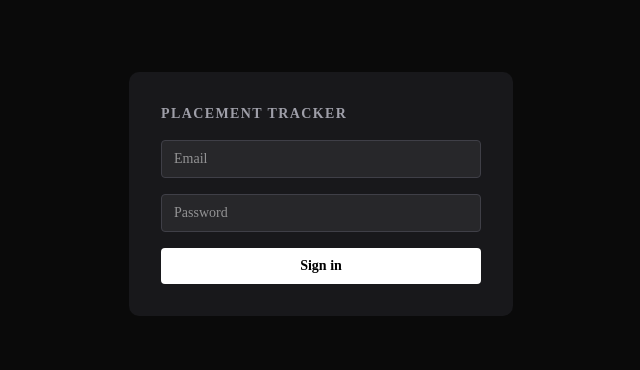
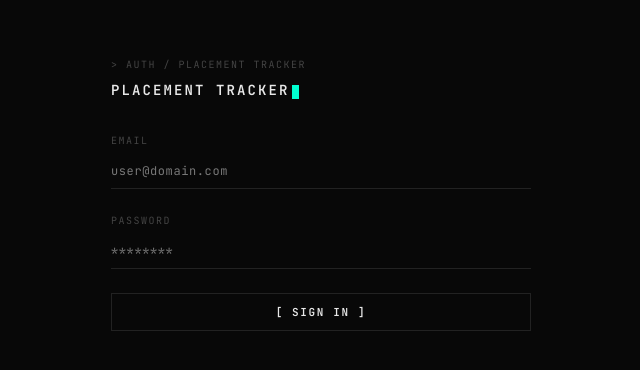
Before and after one commit to sami-ahmed23/placement-tracker, a Next.js app: page /login in a window 1280 px wide. Shown: the part 206-576 px from the top of the page, without its empty margins (319-959 px from the left). Built offline with nearby package versions, Linux system fonts and the light colour scheme; no server answers.

Commit message:
design: clinical terminal UI overhaul – JetBrains Mono, bracket badges, status accents

```diff
--- a/app/globals.css
+++ b/app/globals.css
@@ -1,130 +1,67 @@
 @import "tailwindcss";
-@import "tw-animate-css";
-@import "shadcn/tailwind.css";
 
-@custom-variant dark (&:is(.dark *));
-
-@theme inline {
-  --color-background: var(--background);
-  --color-foreground: var(--foreground);
-  --font-sans: var(--font-sans);
-  --font-mono: var(--font-geist-mono);
-  --font-heading: var(--font-sans);
-  --color-sidebar-ring: var(--sidebar-ring);
-  --color-sidebar-border: var(--sidebar-border);
-  --color-sidebar-accent-foreground: var(--sidebar-accent-foreground);
-  --color-sidebar-accent: var(--sidebar-accent);
-  --color-sidebar-primary-foreground: var(--sidebar-primary-foreground);
-  --color-sidebar-primary: var(--sidebar-primary);
-  --color-sidebar-foreground: var(--sidebar-foreground);
-  --color-sidebar: var(--sidebar);
-  --color-chart-5: var(--chart-5);
-  --color-chart-4: var(--chart-4);
-  --color-chart-3: var(--chart-3);
-  --color-chart-2: var(--chart-2);
-  --color-chart-1: var(--chart-1);
-  --color-ring: var(--ring);
-  --color-input: var(--input);
-  --color-border: var(--border);
-  --color-destructive: var(--destructive);
-  --color-accent-foreground: var(--accent-foreground);
-  --color-accent: var(--accent);
-  --color-muted-foreground: var(--muted-foreground);
-  --color-muted: var(--muted);
-  --color-secondary-foreground: var(--secondary-foreground);
-  --color-secondary: var(--secondary);
-  --color-primary-foreground: var(--primary-foreground);
-  --color-primary: var(--primary);
-  --color-popover-foreground: var(--popover-foreground);
-  --color-popover: var(--popover);
-  --color-card-foreground: var(--card-foreground);
-  --color-card: var(--card);
-  --radius-sm: calc(var(--radius) * 0.6);
-  --radius-md: calc(var(--radius) * 0.8);
-  --radius-lg: var(--radius);
-  --radius-xl: calc(var(--radius) * 1.4);
-  --radius-2xl: calc(var(--radius) * 1.8);
-  --radius-3xl: calc(var(--radius) * 2.2);
-  --radius-4xl: calc(var(--radius) * 2.6);
+:root {
+  --background: #080808;
+  --foreground: #e8e8e8;
+  --accent: #00ffd1;
+  --border: #222222;
+  --muted: #444444;
+  --card: #0f0f0f;
+  --font-mono: "JetBrains Mono", monospace;
 }
 
-:root {
-  --background: oklch(1 0 0);
-  --foreground: oklch(0.145 0 0);
-  --card: oklch(1 0 0);
-  --card-foreground: oklch(0.145 0 0);
-  --popover: oklch(1 0 0);
-  --popover-foreground: oklch(0.145 0 0);
-  --primary: oklch(0.205 0 0);
-  --primary-foreground: oklch(0.985 0 0);
-  --secondary: oklch(0.97 0 0);
-  --secondary-foreground: oklch(0.205 0 0);
-  --muted: oklch(0.97 0 0);
-  --muted-foreground: oklch(0.556 0 0);
-  --accent: oklch(0.97 0 0);
-  --accent-foreground: oklch(0.205 0 0);
-  --destructive: oklch(0.577 0.245 27.325);
-  --border: oklch(0.922 0 0);
-  --input: oklch(0.922 0 0);
-  --ring: oklch(0.708 0 0);
-  --chart-1: oklch(0.87 0 0);
-  --chart-2: oklch(0.556 0 0);
-  --chart-3: oklch(0.439 0 0);
-  --chart-4: oklch(0.371 0 0);
-  --chart-5: oklch(0.269 0 0);
-  --radius: 0.625rem;
-  --sidebar: oklch(0.985 0 0);
-  --sidebar-foreground: oklch(0.145 0 0);
-  --sidebar-primary: oklch(0.205 0 0);
-  --sidebar-primary-foreground: oklch(0.985 0 0);
-  --sidebar-accent: oklch(0.97 0 0);
-  --sidebar-accent-foreground: oklch(0.205 0 0);
-  --sidebar-border: oklch(0.922 0 0);
-  --sidebar-ring: oklch(0.708 0 0);
+*,
+*::before,
+*::after {
+  box-sizing: border-box;
+  border-radius: 0;
+  font-family: var(--font-mono), monospace;
 }
 
-.dark {
-  --background: oklch(0.145 0 0);
-  --foreground: oklch(0.985 0 0);
-  --card: oklch(0.205 0 0);
-  --card-foreground: oklch(0.985 0 0);
-  --popover: oklch(0.205 0 0);
-  --popover-foreground: oklch(0.985 0 0);
-  --primary: oklch(0.922 0 0);
-  --primary-foreground: oklch(0.205 0 0);
-  --secondary: oklch(0.269 0 0);
-  --secondary-foreground: oklch(0.985 0 0);
-  --muted: oklch(0.269 0 0);
-  --muted-foreground: oklch(0.708 0 0);
-  --accent: oklch(0.269 0 0);
-  --accent-foreground: oklch(0.985 0 0);
-  --destructive: oklch(0.704 0.191 22.216);
-  --border: oklch(1 0 0 / 10%);
-  --input: oklch(1 0 0 / 15%);
-  --ring: oklch(0.556 0 0);
-  --chart-1: oklch(0.87 0 0);
-  --chart-2: oklch(0.556 0 0);
-  --chart-3: oklch(0.439 0 0);
-  --chart-4: oklch(0.371 0 0);
-  --chart-5: oklch(0.269 0 0);
-  --sidebar: oklch(0.205 0 0);
-  --sidebar-foreground: oklch(0.985 0 0);
-  --sidebar-primary: oklch(0.488 0.243 264.376);
-  --sidebar-primary-foreground: oklch(0.985 0 0);
-  --sidebar-accent: oklch(0.269 0 0);
-  --sidebar-accent-foreground: oklch(0.985 0 0);
-  --sidebar-border: oklch(1 0 0 / 10%);
-  --sidebar-ring: oklch(0.556 0 0);
+html,
+body {
+  margin: 0;
+  padding: 0;
+  height: 100%;
+  background: var(--background);
+  color: var(--foreground);
 }
 
-@layer base {
-  * {
-    @apply border-border outline-ring/50;
+::selection {
+  background: var(--accent);
+  color: #000;
+}
+
+::-webkit-scrollbar {
+  height: 2px;
+  width: 2px;
+}
+
+::-webkit-scrollbar-track {
+  background: var(--background);
+}
+
+::-webkit-scrollbar-thumb {
+  background: var(--muted);
+}
+
+@keyframes terminal-blink {
+  0%,
+  49% {
+    opacity: 1;
   }
-  body {
-    @apply bg-background text-foreground;
-  }
-  html {
-    @apply font-sans;
+  50%,
+  100% {
+    opacity: 0;
   }
 }
+
+.terminal-cursor {
+  display: inline-block;
+  width: 0.55em;
+  height: 1em;
+  margin-left: 2px;
+  background: var(--accent);
+  vertical-align: text-bottom;
+  animation: terminal-blink 1s step-end infinite;
+}
--- a/app/layout.tsx
+++ b/app/layout.tsx
@@ -1,16 +1,12 @@
 import type { Metadata } from "next";
-import { Geist, Geist_Mono } from "next/font/google";
+import { JetBrains_Mono } from "next/font/google";
 import "./globals.css";
 import { Providers } from "@/components/providers";
 
-const geistSans = Geist({
-  variable: "--font-geist-sans",
+const jetbrainsMono = JetBrains_Mono({
+  variable: "--font-mono",
   subsets: ["latin"],
-});
-
-const geistMono = Geist_Mono({
-  variable: "--font-geist-mono",
-  subsets: ["latin"],
+  weight: ["300", "400", "500", "600", "700"],
 });
 
 export const metadata: Metadata = {
@@ -26,7 +22,7 @@ export default function RootLayout({
   return (
     <html
       lang="en"
-      className={`${geistSans.variable} ${geistMono.variable} h-full antialiased dark`}
+      className={`${jetbrainsMono.variable} h-full antialiased dark`}
     >
       <body className="min-h-full flex flex-col">
         <Providers>{children}</Providers>
--- a/app/login/page.tsx
+++ b/app/login/page.tsx
@@ -4,10 +4,23 @@ import { useState } from 'react'
 import { supabaseClient } from '@/lib/supabase'
 import { useRouter } from 'next/navigation'
 
+const inputStyle: React.CSSProperties = {
+  width: '100%',
+  background: 'transparent',
+  border: 'none',
+  borderBottom: '1px solid #222222',
+  padding: '8px 0',
+  fontSize: '12px',
+  color: '#e8e8e8',
+  outline: 'none',
+  letterSpacing: '0.05em',
+}
+
 export default function LoginPage() {
   const [email, setEmail] = useState('')
   const [password, setPassword] = useState('')
   const [error, setError] = useState('')
+  const [submitActive, setSubmitActive] = useState(false)
   const router = useRouter()
 
   async function handleLogin() {
@@ -20,30 +33,133 @@ export default function LoginPage() {
   }
 
   return (
-    <main className="min-h-screen flex items-center justify-center bg-background">
-      <div className="w-full max-w-sm p-8 bg-zinc-900 rounded-lg space-y-4">
-        <h1 className="text-sm font-semibold uppercase tracking-widest text-zinc-400">Placement Tracker</h1>
+    <main
+      style={{
+        minHeight: '100vh',
+        display: 'flex',
+        alignItems: 'center',
+        justifyContent: 'center',
+        background: '#080808',
+        padding: '2rem',
+      }}
+    >
+      <div style={{ width: '100%', maxWidth: '420px' }}>
+        <p
+          style={{
+            fontSize: '10px',
+            color: '#444444',
+            letterSpacing: '0.15em',
+            margin: '0 0 8px 0',
+          }}
+        >
+          {'>'} AUTH / PLACEMENT TRACKER
+        </p>
+        <h1
+          style={{
+            fontSize: '14px',
+            fontWeight: 600,
+            color: '#e8e8e8',
+            letterSpacing: '0.15em',
+            textTransform: 'uppercase',
+            margin: '0 0 2rem 0',
+          }}
+        >
+          PLACEMENT TRACKER<span className="terminal-cursor" />
+        </h1>
+
+        <div style={{ display: 'flex', flexDirection: 'column', gap: '1.5rem' }}>
+          <label style={{ display: 'flex', flexDirection: 'column', gap: '6px' }}>
+            <span
+              style={{
+                fontSize: '10px',
+                color: '#444444',
+                letterSpacing: '0.15em',
+                textTransform: 'uppercase',
+              }}
+            >
+              Email
+            </span>
             <input
               type="email"
-          placeholder="Email"
+              placeholder="user@domain.com"
               value={email}
               onChange={(e) => setEmail(e.target.value)}
-          className="w-full bg-zinc-800 border border-zinc-700 rounded px-3 py-2 text-sm text-white"
+              onFocus={(e) => {
+                e.currentTarget.style.borderBottomColor = '#00ffd1'
+              }}
+              onBlur={(e) => {
+                e.currentTarget.style.borderBottomColor = '#222222'
+              }}
+              style={inputStyle}
             />
+          </label>
+
+          <label style={{ display: 'flex', flexDirection: 'column', gap: '6px' }}>
+            <span
+              style={{
+                fontSize: '10px',
+                color: '#444444',
+                letterSpacing: '0.15em',
+                textTransform: 'uppercase',
+              }}
+            >
+              Password
+            </span>
             <input
               type="password"
-          placeholder="Password"
+              placeholder="********"
               value={password}
               onChange={(e) => setPassword(e.target.value)}
-          className="w-full bg-zinc-800 border border-zinc-700 rounded px-3 py-2 text-sm text-white"
+              onFocus={(e) => {
+                e.currentTarget.style.borderBottomColor = '#00ffd1'
+              }}
+              onBlur={(e) => {
+                e.currentTarget.style.borderBottomColor = '#222222'
+              }}
+              onKeyDown={(e) => {
+                if (e.key === 'Enter') handleLogin()
+              }}
+              style={inputStyle}
             />
-        {error && <p className="text-red-400 text-xs">{error}</p>}
+          </label>
+
+          {error && (
+            <p
+              style={{
+                fontSize: '10px',
+                color: '#664444',
+                letterSpacing: '0.05em',
+                margin: 0,
+              }}
+            >
+              [ERROR] {error}
+            </p>
+          )}
+
           <button
+            type="button"
             onClick={handleLogin}
-          className="w-full bg-white text-black text-sm font-semibold py-2 rounded"
+            onMouseEnter={() => setSubmitActive(true)}
+            onMouseLeave={() => setSubmitActive(false)}
+            onFocus={() => setSubmitActive(true)}
+            onBlur={() => setSubmitActive(false)}
+            style={{
+              width: '100%',
+              background: submitActive ? '#00ffd1' : 'transparent',
+              border: '1px solid #222222',
+              borderColor: submitActive ? '#00ffd1' : '#222222',
+              color: submitActive ? '#080808' : '#e8e8e8',
+              padding: '10px 0',
+              fontSize: '11px',
+              fontWeight: 600,
+              letterSpacing: '0.15em',
+              textTransform: 'uppercase',
+              cursor: 'pointer',
+            }}
           >
-          Sign in
+            [ SIGN IN ]
           </button>
+        </div>
       </div>
     </main>
   )
--- a/components/kanban/board.tsx
+++ b/components/kanban/board.tsx
@@ -25,20 +25,28 @@ type JobListing = {
   verdict: string | null
 }
 
-function getStatusColour(status: string) {
-  const map: Record<string, string> = {
-    CAPTURED: 'bg-zinc-700 text-zinc-300',
-    SCOUTING: 'bg-blue-900 text-blue-300',
-    ANALYSING: 'bg-purple-900 text-purple-300',
-    AUDITING: 'bg-yellow-900 text-yellow-300',
-    RED_FLAG_DETECTED: 'bg-red-900 text-red-300',
-    AUDIT_PASSED: 'bg-green-900 text-green-300',
-    SCORING: 'bg-teal-900 text-teal-300',
-    PROCEED: 'bg-green-900 text-green-300',
-    OBSERVE: 'bg-yellow-900 text-yellow-300',
-    DISCARD: 'bg-red-900 text-red-300',
+const STATUS_BORDER: Record<string, string> = {
+  CAPTURED: '#444444',
+  SCOUTING: '#555555',
+  ANALYSING: '#666666',
+  AUDITING: '#777777',
+  RED_FLAG_DETECTED: '#884444',
+  AUDIT_PASSED: '#448866',
+  SCORING: '#888888',
+  VERDICT_PENDING: '#999999',
+  PROCEED: '#00ffd1',
+  OBSERVE: '#887744',
+  DISCARD: '#664444',
 }
-  return map[status] ?? 'bg-zinc-700 text-zinc-300'
+
+const columnHeaderStyle: React.CSSProperties = {
+  fontSize: '10px',
+  fontWeight: 600,
+  letterSpacing: '0.15em',
+  color: '#444444',
+  margin: 0,
+  textTransform: 'uppercase',
+  paddingBottom: '1.5rem',
 }
 
 export function KanbanBoard() {
@@ -54,43 +62,137 @@ export function KanbanBoard() {
     },
   })
 
-  if (isLoading) return <p className="p-8 text-muted-foreground">Loading...</p>
+  if (isLoading) {
+    return (
+      <p
+        style={{
+          color: '#444444',
+          padding: '2rem',
+          fontSize: '12px',
+          letterSpacing: '0.1em',
+          margin: 0,
+        }}
+      >
+        LOADING...
+      </p>
+    )
+  }
 
   return (
     <DragDropContext onDragEnd={() => {}}>
-      <div className="flex gap-4 p-8 overflow-x-auto">
+      <div
+        style={{
+          display: 'flex',
+          gap: '1px',
+          overflowX: 'auto',
+          height: '100vh',
+          background: '#222222',
+        }}
+      >
         {COLUMNS.map((col) => (
           <Droppable key={col} droppableId={col}>
             {(provided) => (
               <div
                 ref={provided.innerRef}
                 {...provided.droppableProps}
-                className="min-w-[220px] bg-zinc-900 rounded-lg p-4"
+                style={{
+                  flex: '1 0 200px',
+                  minWidth: '200px',
+                  height: '100vh',
+                  background: '#080808',
+                  padding: '1.5rem 1rem',
+                  display: 'flex',
+                  flexDirection: 'column',
+                }}
               >
-                <h3 className="text-xs font-semibold uppercase tracking-widest text-zinc-400 mb-4">
-                  {col.replace('_', ' ')}
-                </h3>
+                <div
+                  style={{
+                    display: 'flex',
+                    alignItems: 'baseline',
+                    gap: '8px',
+                  }}
+                >
+                  <h3 style={columnHeaderStyle}>{col.replace(/_/g, ' ')}</h3>
+                  <span
+                    style={{
+                      marginLeft: 'auto',
+                      fontSize: '10px',
+                      color: '#444444',
+                      letterSpacing: '0.15em',
+                    }}
+                  >
+                    {jobs.filter((j) => j.status === col).length}
+                  </span>
+                </div>
+
+                <div style={{ flex: 1, overflowY: 'auto' }}>
                   {jobs
                     .filter((j) => j.status === col)
                     .map((job, index) => (
                       <Draggable key={job.id} draggableId={job.id} index={index}>
-                      {(provided) => (
+                        {(provided, snapshot) => (
                           <div
                             ref={provided.innerRef}
                             {...provided.draggableProps}
                             {...provided.dragHandleProps}
-                          className="bg-zinc-800 rounded p-3 mb-2"
+                            style={{
+                              borderLeft: `2px solid ${STATUS_BORDER[job.status] ?? '#444444'}`,
+                              background: '#0f0f0f',
+                              padding: '10px 12px',
+                              marginBottom: '1px',
+                              cursor: 'grab',
+                              outline: snapshot.isDragging
+                                ? '1px solid #00ffd1'
+                                : 'none',
+                            }}
                           >
-                          <p className="text-sm font-medium">{job.company}</p>
-                          <p className="text-xs text-zinc-400 mb-2">{job.role}</p>
-                          <span className={`text-xs px-2 py-0.5 rounded-full font-medium ${getStatusColour(job.status)}`}>
-                            {job.status.replace('_', ' ')}
+                            <p
+                              style={{
+                                fontSize: '11px',
+                                fontWeight: 600,
+                                color: '#e8e8e8',
+                                margin: '0 0 4px 0',
+                                letterSpacing: '0.05em',
+                              }}
+                            >
+                              {job.company.toUpperCase()}
+                            </p>
+                            <p
+                              style={{
+                                fontSize: '10px',
+                                color: '#444444',
+                                margin: '0 0 8px 0',
+                              }}
+                            >
+                              {job.role}
+                            </p>
+                            <span
+                              style={{
+                                fontSize: '9px',
+                                color: '#444444',
+                                letterSpacing: '0.1em',
+                              }}
+                            >
+                              [{job.status.replace(/_/g, ' ')}]
                             </span>
+                            {job.nexus_score != null && (
+                              <span
+                                style={{
+                                  fontSize: '9px',
+                                  color: '#e8e8e8',
+                                  marginLeft: '8px',
+                                  letterSpacing: '0.1em',
+                                }}
+                              >
+                                {job.nexus_score}
+                              </span>
+                            )}
                           </div>
                         )}
                       </Draggable>
                     ))}
                   {provided.placeholder}
+                </div>
               </div>
             )}
           </Droppable>
```
Lines whose indentation alone changed are shown as unchanged.
